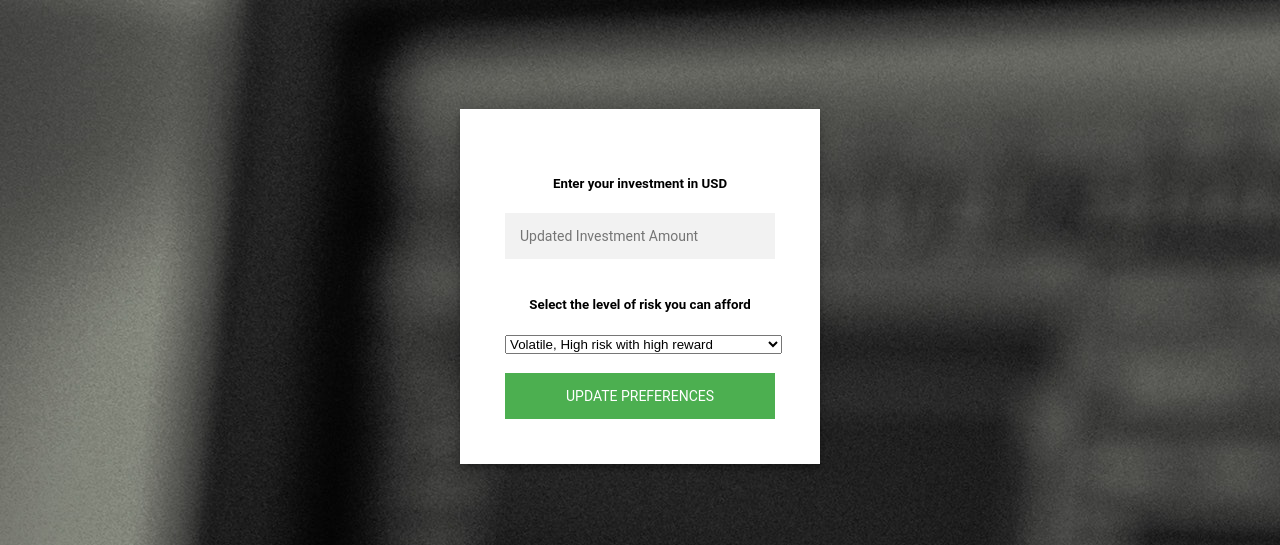
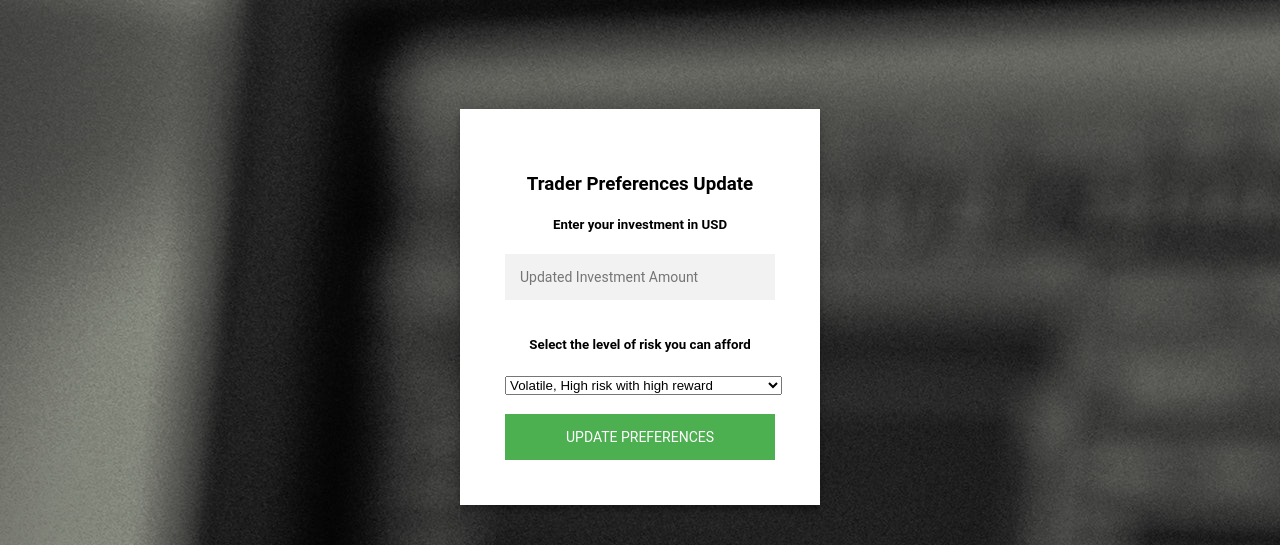
Before and after one commit to SteveDengZishi/robot-stock-trader, a Flask app: page /changePref in a window 1280 px wide. Shown: the top 545 px of the page. Run offline with Flask 2, Linux system fonts and the light colour scheme; parts of the project's set-up code (start-up, migrations or seed data) failed here and were passed over.

Commit message:
changing title and font

```diff
--- a/templates/changePref.html
+++ b/templates/changePref.html
@@ -13,6 +13,7 @@
 	  <div class="form">
 	    <form class="login-form" action="/changePref" method="POST">
 	    	{{ form.hidden_tag() }}
+	    	<h3>Trader Preferences Update</h3>
 			<div>
 	      		<h5>{{ form.investment.label }}</h5>
 
```
